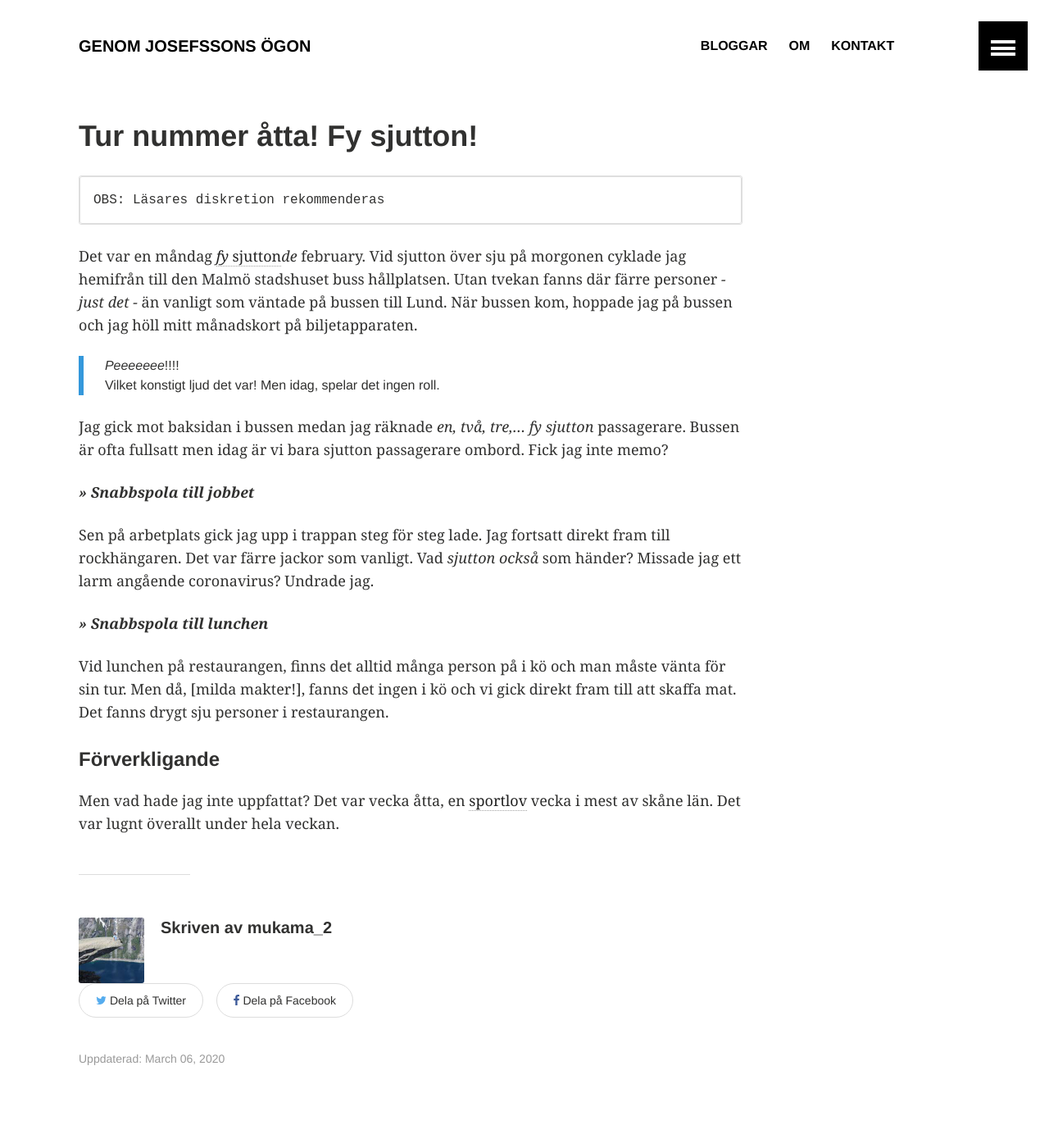
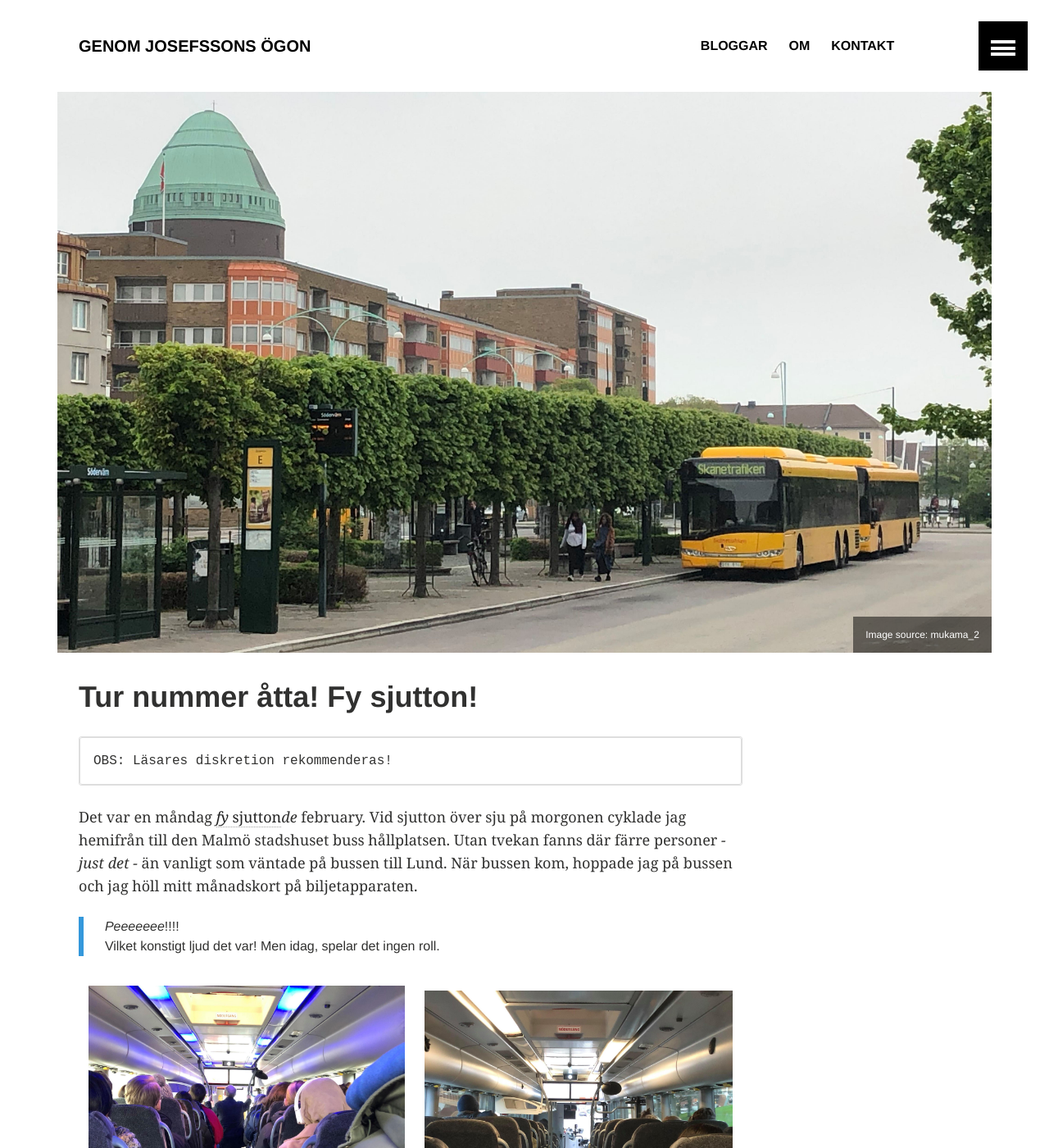
Before and after one commit to MukamaTwo/MukamaTwo.github.io, a Jekyll site: the page built from _posts/2020-03-06-tur-nummer-8.md, in a window 1280 px wide and 1400 px high. Shown: the whole window at 82% size. Built offline with Jekyll 4.4.1, drawn with Linux system fonts in a browser that asks for light colours; comment, search, counter and statistics services are not loaded; some of the changed text lies outside the part shown.

Commit message:
Add images to the post #4.

```diff
--- a/_posts/2020-03-06-tur-nummer-8.md
+++ b/_posts/2020-03-06-tur-nummer-8.md
@@ -3,30 +3,40 @@ layout: article
 title: "Tur nummer åtta! Fy sjutton!"
 published: true
 tags: [skratt, skoj, rolig, sportlov]
+comments: true
 image:
-  feature:
-  teaser:
-  credit:
+  feature: ../images/week8/feat.jpg
+  teaser: ../images/week8/tease.jpg
+  credit: mukama_2
 ---
 
 ~~~~~~
-OBS: Läsares diskretion rekommenderas
+OBS: Läsares diskretion rekommenderas!
 ~~~~~~
 
 Det var en måndag [*fy* sjutton](https://www.svt.se/nyheter/inrikes/fy-sjutton-vilka-konstiga-svordomar)*de* february. Vid sjutton över sju på morgonen cyklade jag hemifrån till den Malmö stadshuset buss hållplatsen. Utan tvekan fanns där färre personer *- just det -* än vanligt som väntade på bussen till Lund. När bussen kom, hoppade jag på bussen och jag höll mitt månadskort på biljetapparaten.
 > *Peeeeeee*!!!! <br>
   Vilket konstigt ljud det var! Men idag, spelar det ingen roll.
 
+| <img src="../images/week8/otherWeekBus.jpg" alt="Vanliga veckor"/> | <img src="../images/week8/week8bus.jpg" alt="Vecka 8"/> |
+| *Vanliga veckor* | *Vecka 8* |
+
 Jag gick mot baksidan i bussen medan jag räknade *en, två, tre,... fy sjutton* passagerare. Bussen är ofta fullsatt men idag är vi bara sjutton passagerare ombord. Fick jag inte memo?
 
 ***>> Snabbspola till jobbet***
 
-Sen på arbetplats gick jag upp i trappan steg för steg lade. Jag fortsatt direkt fram till rockhängaren. Det var färre jackor som vanligt. Vad *sjutton också* som händer? Missade jag ett larm angående coronavirus? Undrade jag.
+Sen på arbetsplats gick jag upp i trappan steg för steg lade. Jag fortsatt direkt fram till rockhängaren. Det var färre jackor som vanligt. Vad *sjutton också* som händer? Missade jag ett larm angående coronavirus? Undrade jag.
+
+| <img src="../images/week8/otherWeekJackor.jpg" alt="other" style="width:500px" /> | <img src="../images/week8/week8jackor.jpg" alt="Vecka 8" style="width:500px" /> |
+| *Vanliga veckor* | *Vecka 8*  |
 
 ***>> Snabbspola till lunchen***
 
 Vid lunchen på restaurangen, finns det alltid många person på i kö och man måste vänta för sin tur. Men då, [milda makter!], fanns det ingen i kö och vi gick direkt fram till att skaffa mat. Det fanns drygt sju personer i restaurangen.
 
+| <img src="../images/week8/week8lunch.jpg" alt="Vecka 8" style="width:1000px" /> |
+| *Vecka 8* |
+
 #### Förverkligande
 
 Men vad hade jag inte uppfattat? Det var vecka åtta, en [sportlov](https://sv.wikipedia.org/wiki/Sportlov_i_Sverige) vecka i mest av skåne län. Det var lugnt överallt under hela veckan.
```
Also changed, not shown: apple-touch-icon-precomposed.png (deleted), images/week8/feat.jpg (added), images/week8/otherWeekBus.jpg (added), images/week8/otherWeekJackor.jpg (added), images/week8/tease.jpg (added), images/week8/week8bus.jpg (added), images/week8/week8jackor.jpg (added), images/week8/week8lunch.jpg (added), josef.jpg (added).
